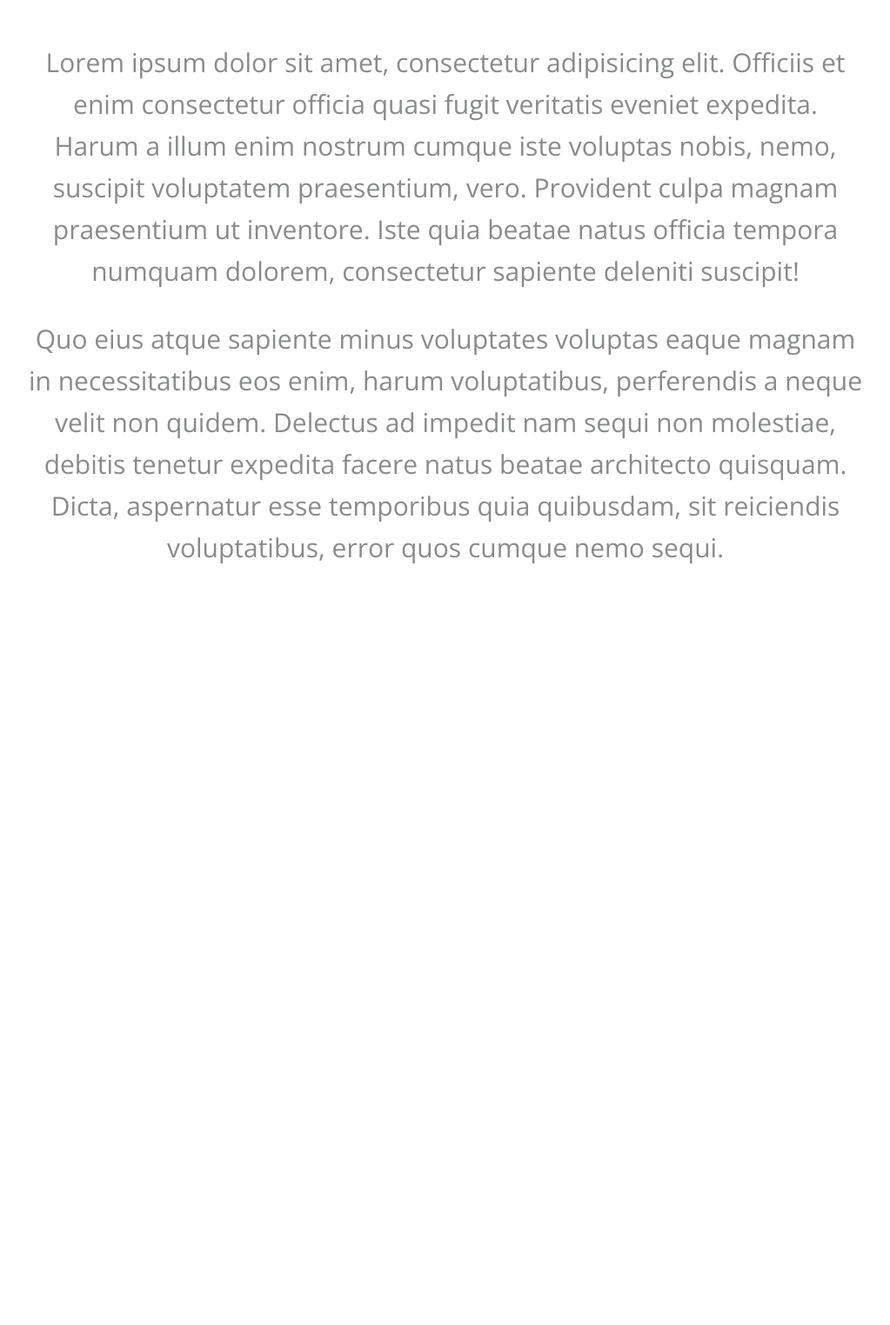
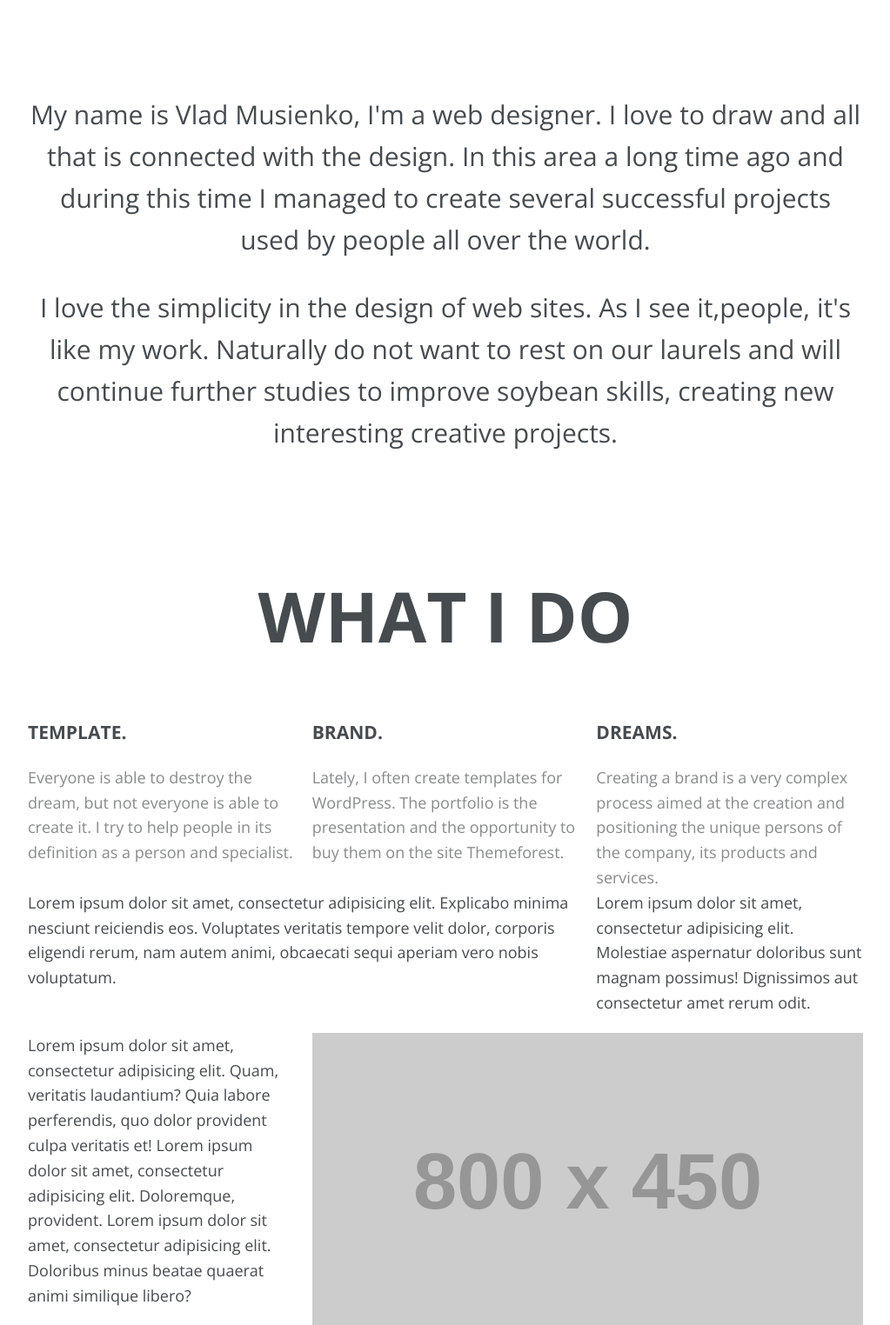
Before and after one commit to ErVuts/i-love-design, a plain HTML site: page index.html in a window 1280 px wide. Shown: the part 902-2426 px from the top of the page at 87% size, without its empty margins (128-1151 px from the left). Before the commit the page ends 1706 px from the top, so only its background shows below. Drawn offline with nearby package versions, Linux system fonts and the light colour scheme; placeholder pictures from the web are drawn by us.

Commit message:
added about section, grid section, imgs and text

```diff
--- a/index.html
+++ b/index.html
@@ -22,11 +22,74 @@
 	<main>
 		<div class="container">
 			<section class="about">
-				<p>Lorem ipsum dolor sit amet, consectetur adipisicing elit. Officiis et enim consectetur officia quasi fugit veritatis eveniet expedita. Harum a illum enim nostrum cumque iste voluptas nobis, nemo, suscipit voluptatem praesentium, vero. Provident culpa magnam praesentium ut inventore. Iste quia beatae natus officia tempora numquam dolorem, consectetur sapiente deleniti suscipit!</p>
-				<p>Quo eius atque sapiente minus voluptates voluptas eaque magnam in necessitatibus eos enim, harum voluptatibus, perferendis a neque velit non quidem. Delectus ad impedit nam sequi non molestiae, debitis tenetur expedita facere natus beatae architecto quisquam. Dicta, aspernatur esse temporibus quia quibusdam, sit reiciendis voluptatibus, error quos cumque nemo sequi.</p>
+				<p>My name is Vlad Musienko, I'm a web designer. I love to draw and all that is connected with the design. In this area a long time ago and during this time I managed to create several successful projects used by people all over the world. </p>
+
+				<p>I love the simplicity in the design of web sites. As I see it,people, it's like my work. Naturally do not want to rest on our laurels and will continue further studies to improve soybean skills, creating new interesting creative projects.</p>
+			</section>
+			<section>
+				<h2 class="title">What i do</h2>
+
+
+					<div class="ba-grid">
+
+						<div class="ba-width-1-3">
+							<h3 class="col__title">template.</h3>
+			<div class="col__text">Everyone is able to destroy the dream, but not everyone is able to create it. I try to help people in its definition as a person and specialist.</div>
+						</div>
+
+
+						<div class="ba-width-1-3">
+							<h3 class="col__title">Brand.</h3>
+			<div class="col__text">Lately, I often create templates for WordPress. The portfolio is the presentation and the opportunity to buy them on the site Themeforest.
+			</div>
+						</div>
+
+						<div class="ba-width-1-3">
+							<h3 class="col__title">Dreams.</h3>
+			<div class="col__text">Creating a brand is a very complex process aimed at the creation and positioning the unique persons of the company, its products and services.
+			</div>
+						</div>
+
+			</div>
 
 			</section>
-
+			<section>
+				<div class="ba-grid">
+					<div class="ba-width-2-3">Lorem ipsum dolor sit amet, consectetur adipisicing elit. Explicabo minima nesciunt reiciendis eos. Voluptates veritatis tempore velit dolor, corporis eligendi rerum, nam autem animi, obcaecati sequi aperiam vero nobis voluptatum.</div>
+					<div class="ba-width-1-3">Lorem ipsum dolor sit amet, consectetur adipisicing elit. Molestiae aspernatur doloribus sunt magnam possimus! Dignissimos aut consectetur amet rerum odit.</div>
+				</div>
+				<div class="ba-grid">
+					<div class="ba-width-1-3">Lorem ipsum dolor sit amet, consectetur adipisicing elit. Quam, veritatis laudantium? Quia labore perferendis, quo dolor provident culpa veritatis et! Lorem ipsum dolor sit amet, consectetur adipisicing elit. Doloremque, provident. Lorem ipsum dolor sit amet, consectetur adipisicing elit. Doloribus minus beatae quaerat animi similique libero? </div>
+					<div class="ba-width-2-3">
+						<img src="https://via.placeholder.com/800x450/23232e/f?text=I+LOVE+DESIGN" alt="">
+					</div>
+				</div>
+				<div class="ba-grid">
+					<div class="ba-width-1-4">
+						<img src="https://via.placeholder.com/200x200/23232e/f?text=I">
+					</div>
+					<div class="ba-width-1-4">
+						<img src="https://via.placeholder.co
+					m/200x200/23232e/f?text=LOVE" alt="">
+				</div>
+					<div class="ba-width-1-4"><img src="https://via.placeholder.com/200x200/23232e/f?text=DES" alt="">
+					</div>
+					<div class="ba-width-1-4">
+						<img src="https://via.placeholder.com/200x200/23232e/f?text=IGN" alt="">
+					</div>
+				</div>
+				<div class="ba-grid">
+					<div class="ba-width-1-4">Lorem ipsum dolor sit amet, consectetur adipisicing elit. Animi molestias, cupiditate illo aut! Iste, iure.
+					Lorem ipsum dolor sit amet, consectetur adipisicing elit. Nulla quas sint eius voluptatum architecto cumque eaque, nostrum natus, deleniti dolores atque quasi consequatur vero soluta fugit? Fuga adipisci eum repellat, ratione minima unde nihil repellendus nobis animi magnam ipsum magni odio voluptate, itaque assumenda, possimus eligendi a est omnis quos.
+					</div>
+					<div class="ba-width-1-2">
+						<img src="https://via.placeholder.com/100x150/23232e/f?text=I+LOVE+DESIGN" alt="">
+					</div>
+					<div class="ba-width-1-4">Lorem ipsum dolor sit amet, consectetur adipisicing elit. Quidem deserunt ducimus dolorem quo ipsum blanditiis nam molestiae facilis voluptate! Repellat ullam tenetur dolorum animi laboriosam.
+					Lorem ipsum dolor sit amet, consectetur adipisicing elit. Necessitatibus, nemo quos ratione ducimus, expedita possimus sed a totam consectetur quisquam quo eius, nam distinctio officia voluptatem quis quasi deserunt, voluptatum dolor aliquid vitae accusantium natus. Earum laborum ipsum rem assumenda velit magnam quidem maiores? Reiciendis praesentium iste ad voluptatem iusto?
+					</div>
+				</div>
+			</section>
 		</div>
 	</main>
 </body>
--- a/styles/style.css
+++ b/styles/style.css
@@ -13,9 +13,9 @@ html {
 
 body {
      font-size: 1.8rem;
-     color: #888a8b;
      min-height: 100%;
      height:100%;
+     color:#464b4f;
 }
 
 header {
@@ -50,6 +50,7 @@ header .container {
 	line-height: 1.2;
 	text-transform: uppercase;
 	margin: .6em 0 .6em;
+	text-align: center;
 }
 
 .subtitle {
@@ -88,6 +89,19 @@ header .container {
 .about {
 	font-size: 3rem;
 	text-align: center;
-	color: #;
+	padding-top: 60px;
+	padding-bottom: 60px;
 
 }
+
+.col__title {
+	text-transform: uppercase;
+}
+
+.col__text {
+ 	color: #888a8b;
+}
+
+main img {
+	width: 100%
+}
```
